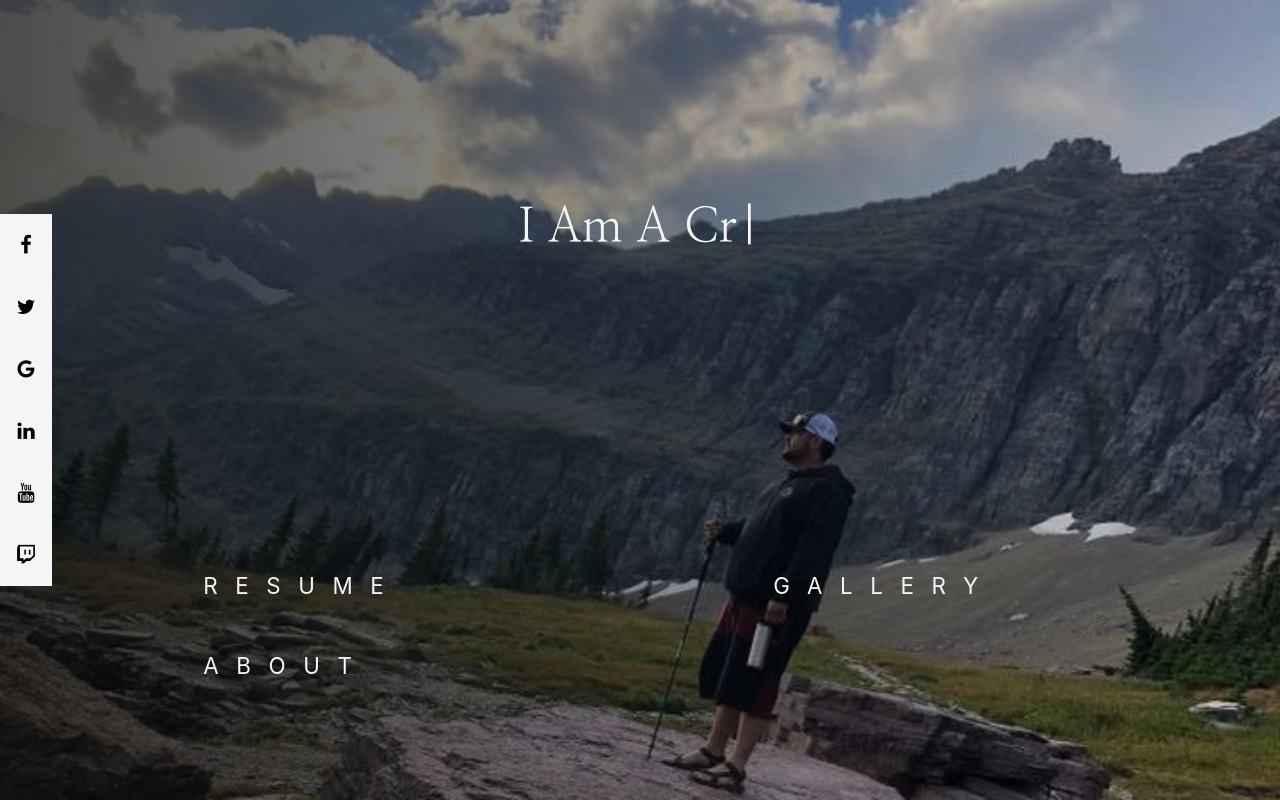
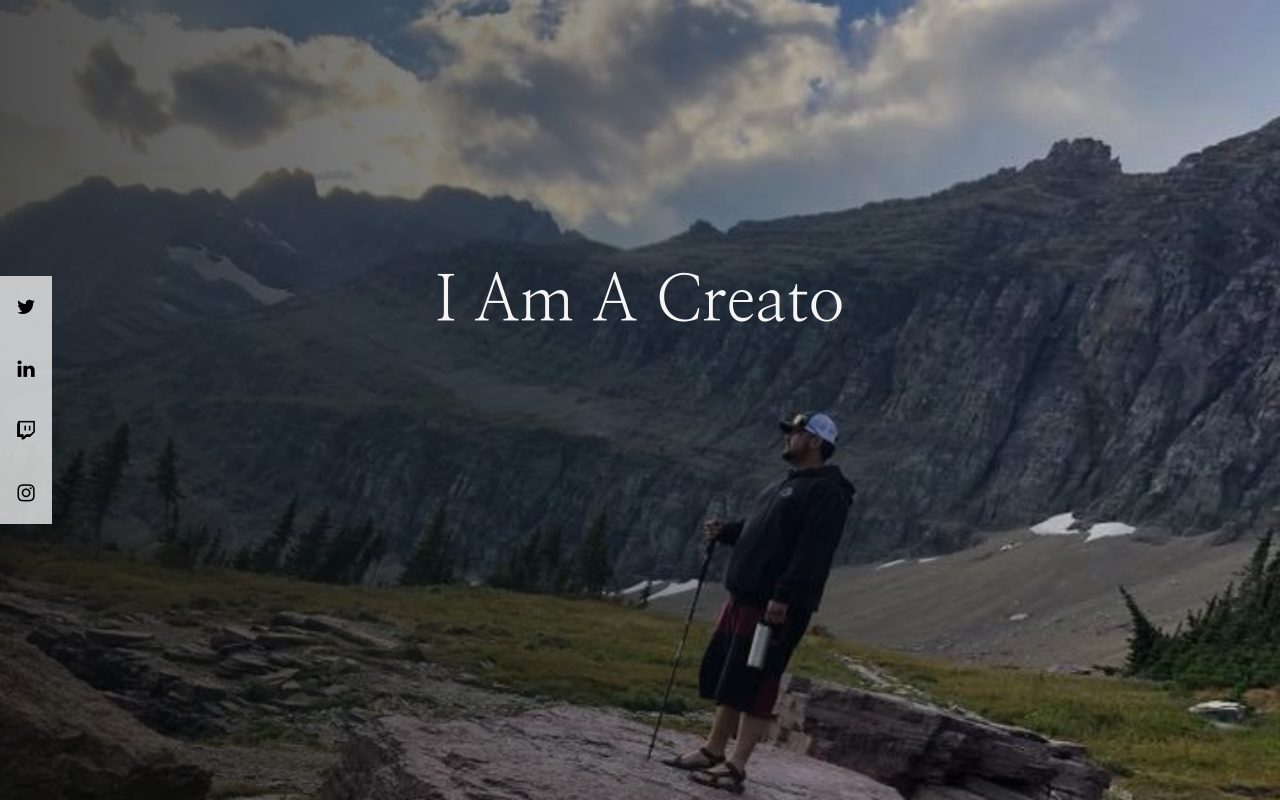
Before and after one commit to Ramong06/portfolio-website, a React (Create React App) app: page / in a window 1280 px wide. Built offline with nearby package versions, Linux system fonts and the light colour scheme; the HTML template or start-up script is replaced by a standard one.

Commit message:
removed buttons from home page

```diff
--- a/src/components/Hero/index.js
+++ b/src/components/Hero/index.js
@@ -1,6 +1,6 @@
 import React, { useState, useEffect }from 'react';
 import "./styles.css";
-import { Container, Row, Col } from "react-bootstrap";
+import { Container, Row } from "react-bootstrap";
 import Sidebar from "../Sidebar";
 const words = ["Developer.", "Creator.", "Problem Solver."];
 
@@ -44,7 +44,7 @@ const Hero = () => {
     }, [blink]);
 
     return (
-        <div className="hero">
+        <div>
             <Container fluid="md">
                 <Sidebar />
                 <Row className="pt-2 justify-content-md-center">
@@ -52,18 +52,8 @@ const Hero = () => {
                         <h3 className="typeWriter"><span className="iAm">I Am A </span>{`${words[index].substring(0, subIndex)}${blink ? "|" : " "}`}</h3>
                     </div>
                 </Row>
-                <Row className="justify-content-center" id="homeButtons">
-                    <Col>
-                        <button className="btn from-top">RESUME</button>
-                    </Col>
-                    <Col>
-                        <button className="btn from-top">GALLERY</button>
-                    </Col>
-                    <Col>
-                        <button className="btn from-top">ABOUT</button>
-                    </Col>
-                </Row>
             </Container>
+
         </div>
     )
 }
--- a/src/components/Hero/styles.css
+++ b/src/components/Hero/styles.css
@@ -1,4 +1,4 @@
-.hero {
+body {
     background: linear-gradient(to right, rgba(0,0,0,0.7), rgba(0,0,0,0.1)), url(../../images/me-on-mountain.jpeg);
     height: 100vh;
     background-position: center;
@@ -16,76 +16,6 @@
 
 .typeWriter {
 	margin-top: 4em;
-	font-size: 48px;
+	font-size: 64px;
 	font-family: "Nanum Myeongjo", sans-serif;
 }
-
-.btn {
-    margin-left: 50px;
-	position: relative;
-	padding: 1.4rem 4.2rem;
-	padding-right: 3.1rem;
-	font-size: 1.4rem;
-	color: whitesmoke !important;
-	letter-spacing: 1.1rem;
-	text-transform: uppercase;
-	transition: all 300ms cubic-bezier(0.77, 0, 0.175, 1);
-	cursor: pointer;
-	user-select: none;
-}
-
-.btn:before, .btn:after {
-	content: '';
-	position: absolute;
-	transition: inherit;
-	z-index: -1;
-}
-
-.btn:hover {
-	color: rgb(99, 104, 174) !important;
-	transition-delay: .1s;
-}
-
-.btn:hover:before {
-	transition-delay: 0s;
-}
-
-.btn:hover:after {
-	background: whitesmoke !important;
-	transition-delay: .05s;
-}
-
-/* Animation Directions */
-
-.from-top:before,
-.from-top:after {
-	left: 0 !important;
-	height: 0 !important;
-	width: 100% !important;
-}
-
-.from-top:before {
-	bottom: 0 !important;
-	border: 1px solid whitesmoke !important;
-	border-top: 0;
-	border-bottom: 0;
-}
-
-.from-top:after {
-	top: 0;
-	height: 0;
-}
-
-.from-top:hover:before,
-.from-top:hover:after {
-	height: 100% !important;
-}
-
-#homeButtons {
-    margin-top: 35vh;
-}
-
-/* Global Settings */
-*, *:before, *:after {
-	box-sizing: border-box;
-}
--- a/src/components/Sidebar/index.js
+++ b/src/components/Sidebar/index.js
@@ -4,12 +4,10 @@ import "./styles.css";
 const Sidebar = () => {
     return (
         <div className="icon-bar">
-            <a href="#" className="facebook"><i className="fa fa-facebook"></i></a>
-            <a href="#" className="twitter"><i className="fa fa-twitter"></i></a>
-            <a href="#" className="google"><i className="fa fa-google"></i></a>
-            <a href="#" className="linkedin"><i className="fa fa-linkedin"></i></a>
-            <a href="#" className="youtube"><i className="fa fa-youtube"></i></a>
-            <a href="#" className="twitch"><i className="fa fa-twitch"></i></a>
+            <a href="https://twitter.com/home" className="twitter" rel="noreferrer" target="_blank"><i className="fa fa-twitter"></i></a>
+            <a href="https://www.linkedin.com/in/%F0%9F%97%A1%F0%9F%9B%A1-ramon-g-908611199/" className="linkedin" rel="noreferrer" target="_blank"><i className="fa fa-linkedin"></i></a>
+            <a href="https://www.twitch.tv/achilles5406" className="twitch" rel="noreferrer"  target="_blank"><i className="fa fa-twitch"></i></a>
+            <a href="https://www.instagram.com/rgtercero/" className="instagram" rel="noreferrer"  target="_blank"><i className="fa fa-instagram"></i></a>
         </div>
     )
 }
--- a/src/components/Sidebar/styles.css
+++ b/src/components/Sidebar/styles.css
@@ -13,7 +13,7 @@
   text-align: center;
   padding: 16px;
   transition: all 0.3s ease;
-  background: whitesmoke;
+  background: rgba(245, 245, 245, 0.776);
   color: black;
   font-size: 20px;
 }
```
Also changed, not shown: src/components/Footer/index.js (added, +10 -0 lines), src/components/Footer/style.css (added, +16 -0 lines).
